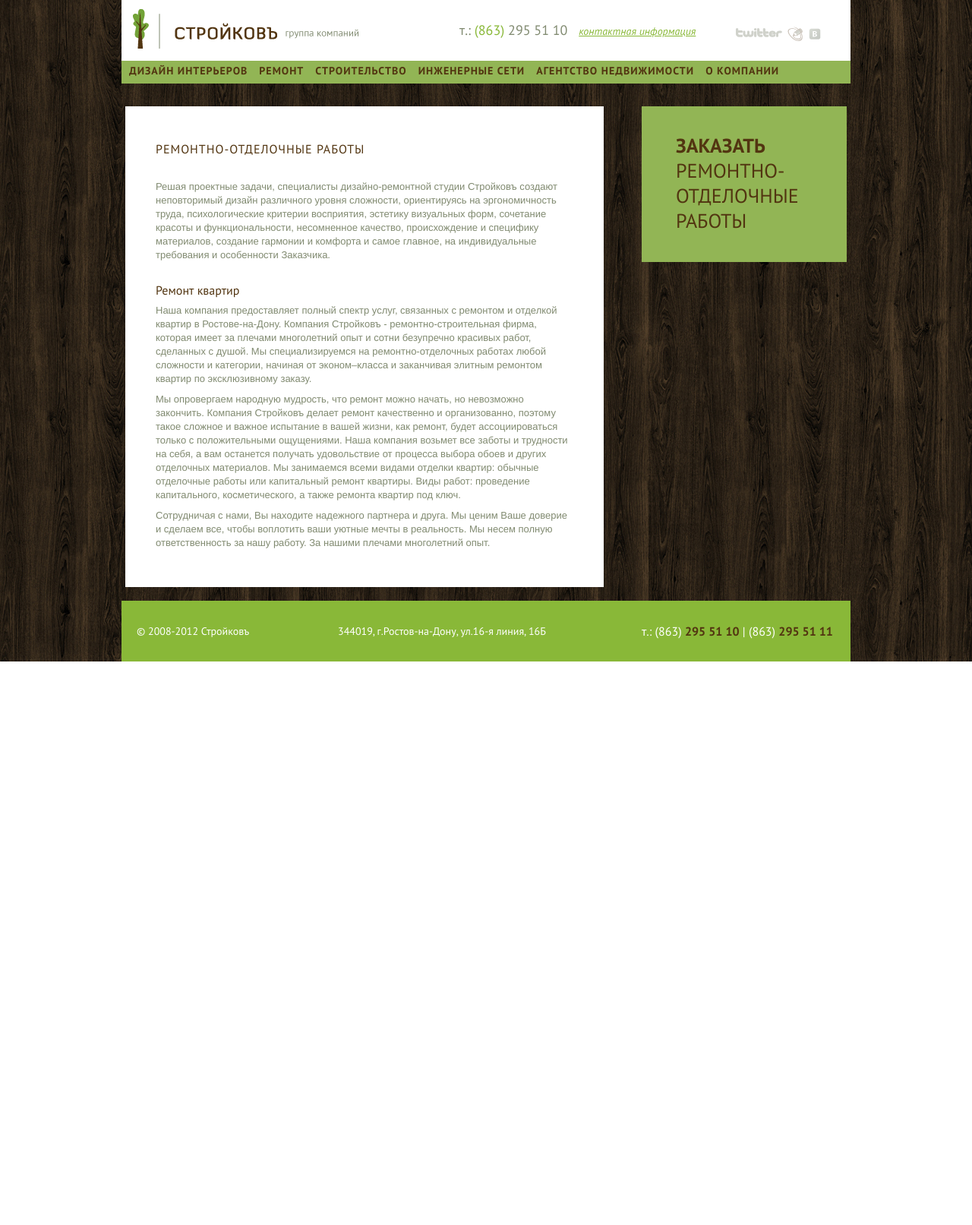
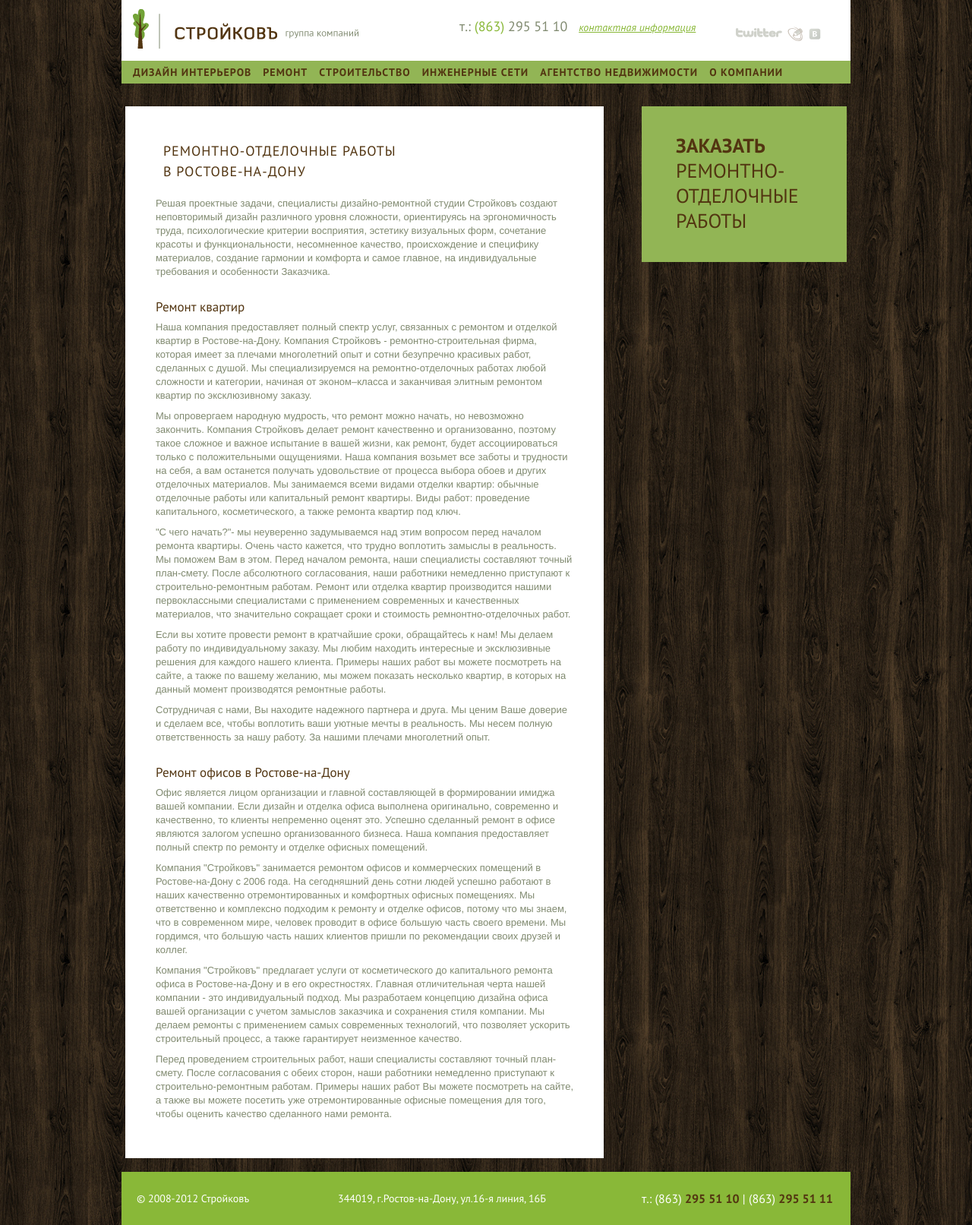
Before and after one commit to andrewgs/stroikov2.0, a CodeIgniter app: page /remont in a window 1280 px wide. Shown: the whole page at 76% size. Before the commit the page ends 871 px from the top, so only its background shows below. Run offline with CodeIgniter, Linux system fonts and the light colour scheme; some libraries are stand-ins or nearby versions.

Commit message:
remont page and css

```diff
--- a/application/views/users_interface/remont.php
+++ b/application/views/users_interface/remont.php
@@ -12,7 +12,7 @@
 		<section class="proposals">
 			<div class="grid_16">
 				<div class="info list">
-					<h1>Ремонтно-отделочные работы</h1>
+					<h1>Ремонтно-отделочные работы <br>в Ростове-на-Дону</h1>
 					<p>
 						Решая проектные задачи, специалисты дизайно-ремонтной студии Стройковъ
 						создают неповторимый дизайн различного уровня сложности, ориентируясь на
@@ -39,9 +39,52 @@
 						работ: проведение капитального, косметического, а также ремонта квартир под ключ.
 					</p>
 					<p>
+						"С чего начать?"- мы неуверенно задумываемся над этим вопросом перед началом ремонта квартиры.
+						Очень часто кажется, что трудно воплотить замыслы в реальность. Мы поможем Вам в этом. Перед
+						началом ремонта, наши специалисты составляют точный план-смету. После абсолютного согласования,
+						наши работники немедленно приступают к строительно-ремонтным работам. Ремонт или отделка квартир
+						производится нашими первоклассными специалистами с применением современных и качественных
+						материалов, что значительно сокращает сроки и стоимость ремнонтно-отделочных работ.
+					</p>
+					<p>
+						Если вы хотите провести ремонт в кратчайшие сроки, обращайтесь к нам! Мы делаем работу по
+						индивидуальному заказу. Мы любим находить интересные и эксклюзивные решения для каждого нашего
+						клиента. Примеры наших работ вы можете посмотреть на сайте, а также по вашему желанию, мы можем
+						показать несколько квартир, в которых на данный момент производятся ремонтные работы.
+					</p>
+					<p>
 						Сотрудничая с нами, Вы находите надежного партнера и друга. Мы ценим Ваше доверие и сделаем
 						все, чтобы воплотить ваши уютные мечты в реальность. Мы несем полную ответственность за нашу
 						работу. За нашими плечами многолетний опыт.
+					</p>
+					<h2>Ремонт офисов в Ростове-на-Дону</h2>
+					<p>
+						Офис является лицом организации и главной составляющей в формировании имиджа вашей компании.
+						Если дизайн и отделка офиса выполнена оригинально, современно и качественно, то клиенты непременно
+						оценят это. Успешно сделанный ремонт в офисе являются залогом успешно организованного бизнеса.
+						Наша компания предоставляет полный спектр по ремонту и отделке офисных помещений.
+					</p>
+					<p>
+						Компания "Стройковъ" занимается ремонтом офисов и коммерческих помещений в Ростове-на-Дону с
+						2006 года. На сегодняшний день сотни людей успешно работают в наших качественно отремонтированных
+						и комфортных офисных помещениях. Мы ответственно и комплексно подходим к ремонту и отделке офисов,
+						потому что мы знаем, что в современном мире, человек проводит в офисе большую часть своего времени.
+						Мы гордимся, что большую часть наших клиентов пришли по рекомендации своих друзей и коллег.
+					</p>
+					<p>
+						Компания "Стройковъ" предлагает услуги от косметического до капитального ремонта офиса в
+						Ростове-на-Дону и в его окрестностях. Главная отличительная черта нашей компании - это
+						индивидуальный подход. Мы разработаем концепцию дизайна офиса вашей организации с учетом
+						замыслов заказчика и сохранения стиля компании. Мы делаем ремонты с применением самых
+						современных технологий, что позволяет ускорить строительный процесс, а также гарантирует
+						неизменное качество.
+					</p>
+					<p>
+						Перед проведением строительных работ, наши специалисты составляют точный план-смету.
+						После согласования с обеих сторон, наши работники немедленно приступают к
+						строительно-ремонтным работам. Примеры наших работ Вы можете посмотреть на сайте,
+						а также вы можете посетить уже отремонтированные офисные помещения для того, чтобы оценить
+						качество сделанного нами ремонта.
 					</p>
 				</div>
 			</div>
--- a/css/style.css
+++ b/css/style.css
@@ -18,7 +18,7 @@ a, a:hover, a:visited { color: #c7c7c7; }
 header { height: 80px; background: #fff; }
 #logo { background: url("../img/logo.png"); height: 52px; margin: 12px 0 0 10px; text-indent: -9999px; width: 297px; }
 
-.contacts { font-size: 18px; line-height: 80px; }
+.contacts { font-size: 18px; line-height: 70px; }
 .contacts strong { color: #89b838; font-weight: normal; }
 .contacts a { color: #89b838; font-style: italic; text-decoration: underline; font-size: 14px; margin: 0 0 0 10px; }
 
@@ -30,9 +30,9 @@ ul.social { list-style: none; margin: 34px 0 0; padding: 0; }
 		ul.social li.vk a { background-position: -92px 0; width: 25px; }
 
 nav { background: #92b555; height: 30px; margin: 0 0 30px; }
-#main-nav { list-style: none; margin: 0 0 0 5px; }
+#main-nav { list-style: none; margin: 0 0 0 10px; }
 #main-nav li { float: left; }
-#main-nav li a { line-height: 25px; color: #523511; font-weight: bold; font-size: 14px; text-transform: uppercase; display: block; margin: 0 15px 0 0; letter-spacing: 1px; }
+#main-nav li a { line-height: 30px; color: #523511; font-weight: bold; font-size: 14px; text-transform: uppercase; display: block; margin: 0 15px 0 0; letter-spacing: 1px; }
 
 /* ==|== main block ====================================================== */
 .promo-block { margin: 0 0 30px; }
@@ -57,8 +57,8 @@ nav { background: #92b555; height: 30px; margin: 0 0 30px; }
 	.carousel.list, .info.list { height: auto; padding-bottom: 20px; margin-bottom: 18px; }
 	.carousel h2, .info h1 { color: #808A70; font-size: 16px; font-weight: normal; letter-spacing: 1px; line-height: 22px; padding: 20px 10px 0; text-transform: uppercase; margin: 0 0 30px 0; }
 	.carousel h2 .details { display: block; font-size: 13px; line-height: 23px; color: #523511; text-transform: none; opacity: 0.5; }
-	.info h1 { padding: 20px 0 0; color: #523511; }
-	.info h2 { padding: 20px 0 0; color: #523511; font-size: 16px; padding: 10px 0 0; font-weight: normal; }
+	.info h1 { color: #523511; font-size: 18px; line-height: 27px; margin: 0 0 20px; }
+	.info h2 { color: #523511; font-size: 17px; padding: 10px 0 0; font-weight: normal; }
 
 .design-sample img { border: 1px solid #808a70; padding: 3px;}
 .design-sample p { color: #808a70; font: 11px/14px 'PT Sans',"Times New Roman",Times,serif; }
@@ -80,8 +80,10 @@ nav { background: #92b555; height: 30px; margin: 0 0 30px; }
 .slider-arrow.left { background-position: -118px 0; }
 .slider-arrow.right { background-position: -140px 0; }
 
+p.signature { color: #523511; font: italic 16px/21px Georgia, serif; margin: 30px 0 10px; }
+
 /* ==|== footer ====================================================== */
-footer { height: 80px; background: #89B838; color: #fff; line-height: 80px; }
+footer { height: 70px; background: #89B838; color: #fff; line-height: 70px; }
 footer .contacts { font-size: 16px; }
 footer .contacts strong { color: #523511; font-weight: bold; }
 footer .copy { padding-left: 15px; }
```
